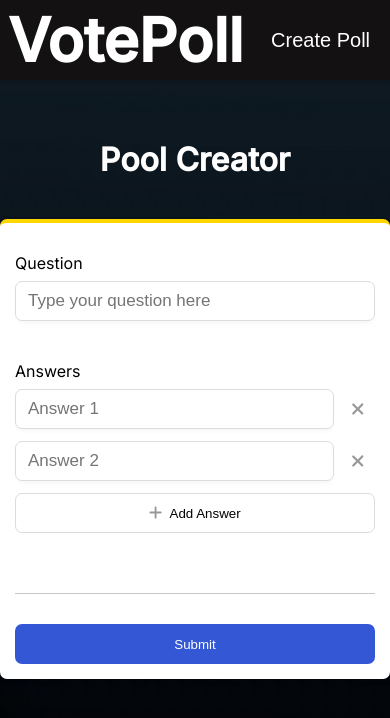
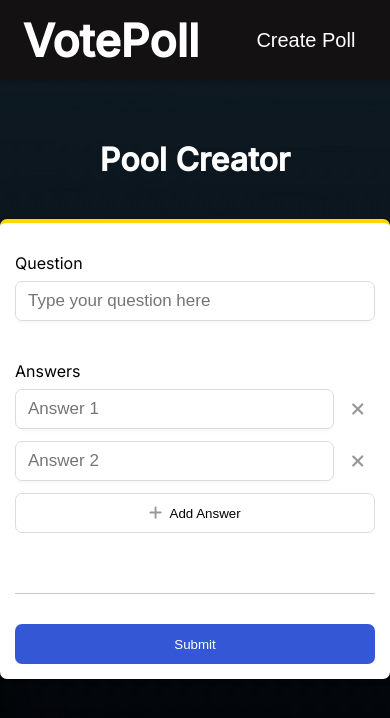
Before and after one commit to Akat21/VotePoll, a React (Create React App) app in the folder front/: page / in a window 390 px wide. Shown: the top 718 px of the page. Built offline with nearby package versions, Linux system fonts and the light colour scheme; no server answers.

Commit message:
minor fixes

```diff
--- a/front/src/navbar/navbar.css
+++ b/front/src/navbar/navbar.css
@@ -47,3 +47,11 @@
     color: #B0B0B0;
     border-bottom: 3.5px solid white;
 }
+
+@media screen and (max-width: 500px){
+    .navbar h1{
+        font-size: 45px;
+    }
+
+
+}
--- a/front/src/pool/poll.css
+++ b/front/src/pool/poll.css
@@ -147,11 +147,12 @@
     bottom: 0;
     height: 32px;
     width: 30px;
-    background: none;
+    background: white;
     border: 1px solid silver;
     border-top-right-radius: 8px;
     border-bottom-right-radius: 8px;
     cursor: pointer;
+    z-index: 20;
 }
 
 .share-link-input button:hover{
@@ -182,4 +183,8 @@
     .pool-share-form-container{
         width: 100%;
     }
+
+    .share-input-container input{
+        width: 100%;
+    }
   }
```
